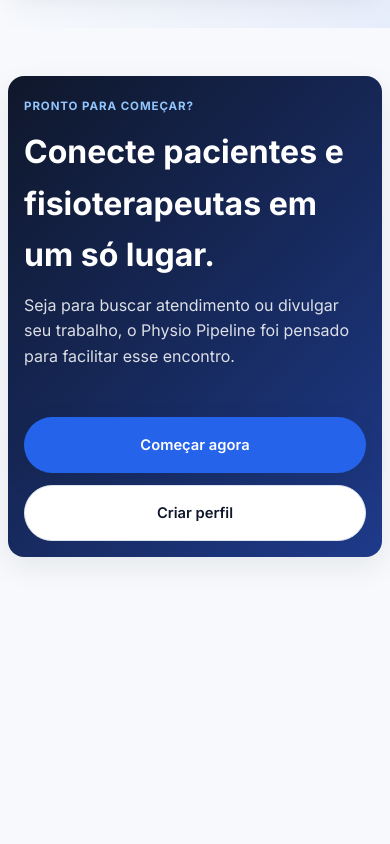
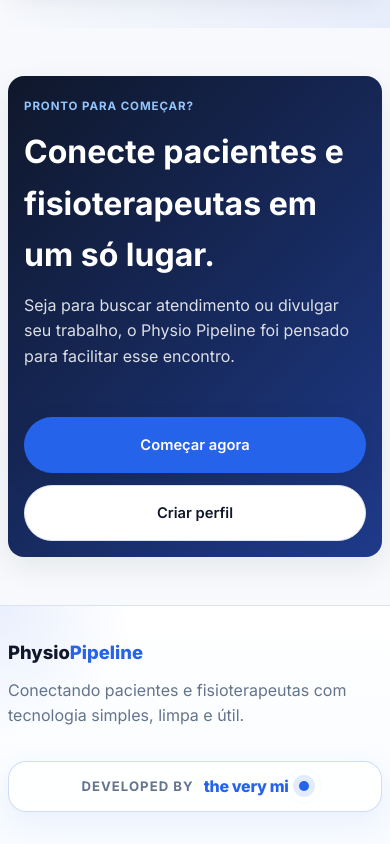
Before and after one commit to SLIDE2222/PhysioPipeline, a website: page index.html in a window 390 px wide. Shown: the part 1307-2151 px from the top of the page. Before the commit the page ends 1912 px from the top, so only its background shows below. Drawn offline with Linux system fonts and the light colour scheme.

Commit message:
Add files via upload

```diff
--- a/index.html
+++ b/index.html
@@ -130,6 +130,22 @@
     </section>
   </main>
 
+  <footer class="footer tech-signature-footer">
+    <div class="container footer-content tech-signature-footer__content">
+      <div>
+        <a href="index.html" class="logo">Physio<span>Pipeline</span></a>
+        <p class="footer-text">Conectando pacientes e fisioterapeutas com tecnologia simples, limpa e útil.</p>
+      </div>
+
+      <div class="tech-signature">
+        <span class="tech-signature__label">Developed by</span>
+        <span class="tech-signature__name">the very mi</span>
+        <span class="tech-signature__pulse" aria-hidden="true"></span>
+      </div>
+    </div>
+  </footer>
+
+
   <script src="api.js?v=navfix1"></script>
   <script src="script.js?v=navfix1"></script>
 </body>
--- a/style.css
+++ b/style.css
@@ -1623,3 +1623,149 @@ body:has(#cadastroForm) .form-card {
   opacity: 0 !important;
   pointer-events: none !important;
 }
+
+
+/* =========================
+   PHYSIO-TECH SIGNATURE
+========================= */
+
+.tech-signature-footer {
+  background:
+    radial-gradient(circle at top left, rgba(37, 99, 235, 0.10), transparent 28%),
+    linear-gradient(180deg, #ffffff, #f8fbff);
+}
+
+.tech-signature-footer__content {
+  align-items: center;
+}
+
+.tech-signature {
+  position: relative;
+  display: inline-flex;
+  align-items: center;
+  gap: 10px;
+  padding: 12px 16px;
+  border: 1px solid rgba(37, 99, 235, 0.22);
+  border-radius: 999px;
+  background: rgba(255, 255, 255, 0.76);
+  color: var(--dark);
+  box-shadow: 0 10px 30px rgba(37, 99, 235, 0.08);
+  overflow: hidden;
+}
+
+.tech-signature::before {
+  content: "";
+  position: absolute;
+  inset: 0;
+  background:
+    linear-gradient(90deg, transparent, rgba(37, 99, 235, 0.10), transparent);
+  transform: translateX(-100%);
+  animation: techSignatureSweep 4s ease-in-out infinite;
+}
+
+.tech-signature__label {
+  position: relative;
+  color: var(--muted);
+  font-size: 0.82rem;
+  font-weight: 700;
+  letter-spacing: 0.08em;
+  text-transform: uppercase;
+}
+
+.tech-signature__name {
+  position: relative;
+  color: var(--primary);
+  font-weight: 900;
+  letter-spacing: -0.02em;
+}
+
+.tech-signature__pulse {
+  position: relative;
+  width: 10px;
+  height: 10px;
+  border-radius: 50%;
+  background: var(--primary);
+  box-shadow: 0 0 0 6px rgba(37, 99, 235, 0.12);
+}
+
+.tech-signature__pulse::after {
+  content: "";
+  position: absolute;
+  inset: -6px;
+  border: 1px solid rgba(37, 99, 235, 0.38);
+  border-radius: 50%;
+  animation: techSignaturePulse 1.8s ease-out infinite;
+}
+
+@keyframes techSignatureSweep {
+  0%, 45% {
+    transform: translateX(-100%);
+  }
+
+  70%, 100% {
+    transform: translateX(100%);
+  }
+}
+
+@keyframes techSignaturePulse {
+  0% {
+    opacity: 0.75;
+    transform: scale(0.65);
+  }
+
+  100% {
+    opacity: 0;
+    transform: scale(1.7);
+  }
+}
+
+@media (max-width: 768px) {
+  .tech-signature-footer__content {
+    align-items: flex-start;
+  }
+
+  .tech-signature {
+    width: 100%;
+    justify-content: center;
+    border-radius: 18px;
+  }
+}
+
+
+/* Google auth class compatibility */
+.google-full-button {
+  width: 100%;
+  min-height: 58px;
+  display: flex;
+  align-items: center;
+  justify-content: center;
+  gap: 12px;
+  border: 1px solid #cfd8e3;
+  border-radius: 16px;
+  background: #ffffff;
+  color: #0f172a;
+  font-weight: 600;
+  cursor: pointer;
+  box-shadow: none;
+  transition: border-color 0.2s ease, box-shadow 0.2s ease, transform 0.2s ease;
+  margin-bottom: 1.25rem;
+}
+
+.google-full-button:hover {
+  border-color: var(--primary);
+  box-shadow: 0 0 0 3px rgba(37, 99, 235, 0.10);
+  transform: translateY(-1px);
+}
+
+.google-full-button__icon {
+  width: 24px;
+  height: 24px;
+  border-radius: 50%;
+  display: inline-flex;
+  align-items: center;
+  justify-content: center;
+  font-weight: 800;
+  font-size: 18px;
+  color: #4285f4;
+  background: #ffffff;
+}
```
Also changed, not shown: cadastro.html (+2 -2 lines).
